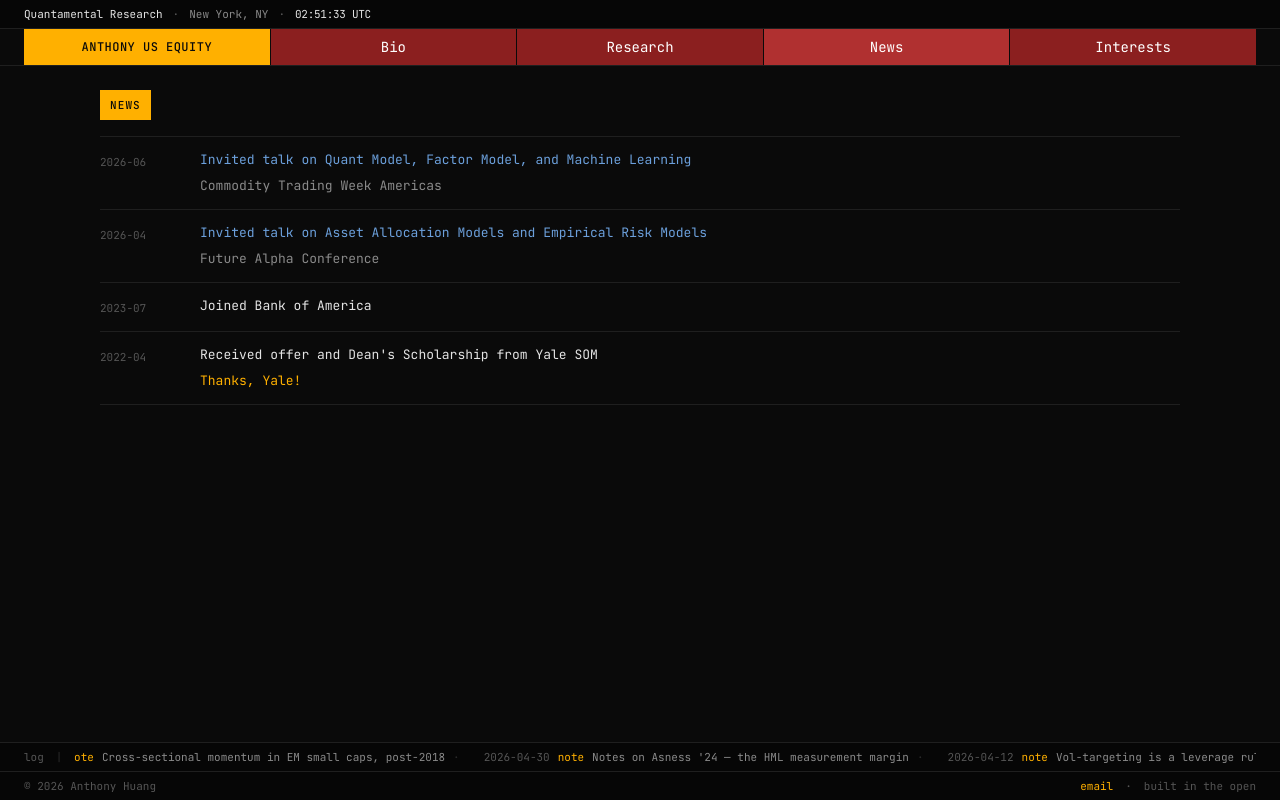
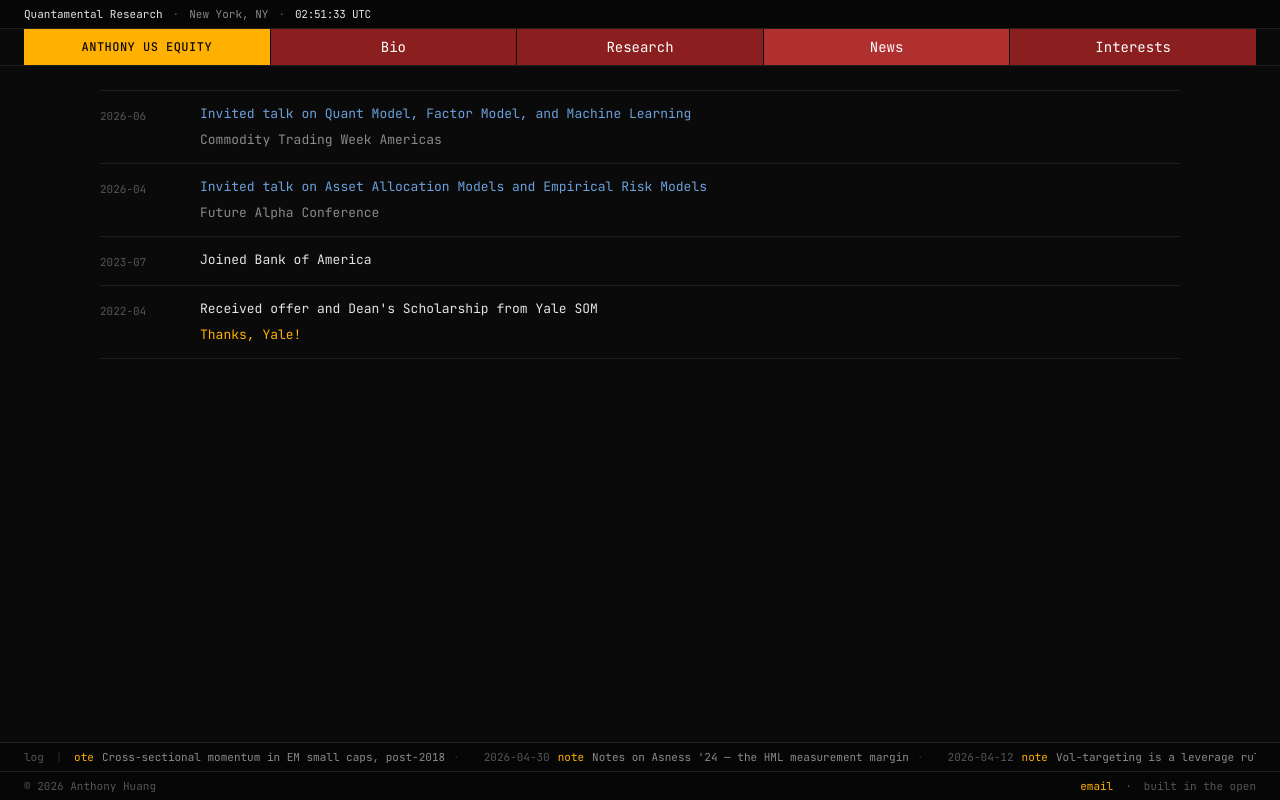
Before and after one commit to quantamentalanalyst/quant_website, a Next.js app: page /notes in a window 1280 px wide. Built offline with nearby package versions, Linux system fonts and the light colour scheme; no server answers.

Commit message:
news: remove NEWS section bar

```diff
--- a/app/notes/page.tsx
+++ b/app/notes/page.tsx
@@ -1,5 +1,4 @@
 import { site } from "@/lib/site";
-import SectionBar from "@/components/ui/SectionBar";
 
 export const metadata = { title: "news" };
 
@@ -11,9 +10,7 @@ export default function News() {
 
   return (
     <div className="mx-auto max-w-[1080px] pb-12">
-      <SectionBar>news</SectionBar>
-
-      <ul className="mt-4 border-t border-rule">
+      <ul className="border-t border-rule">
         {items.map((n, i) => (
           <li
             key={i}
```
